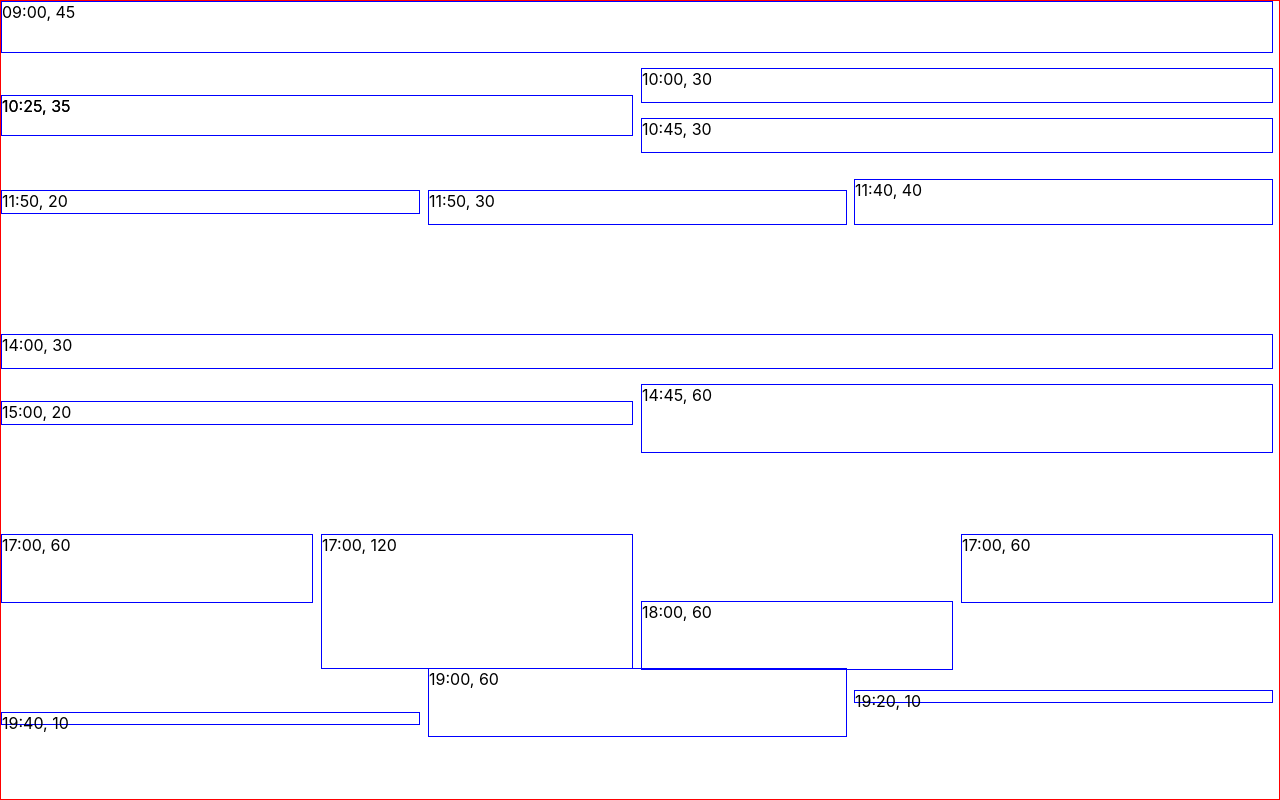
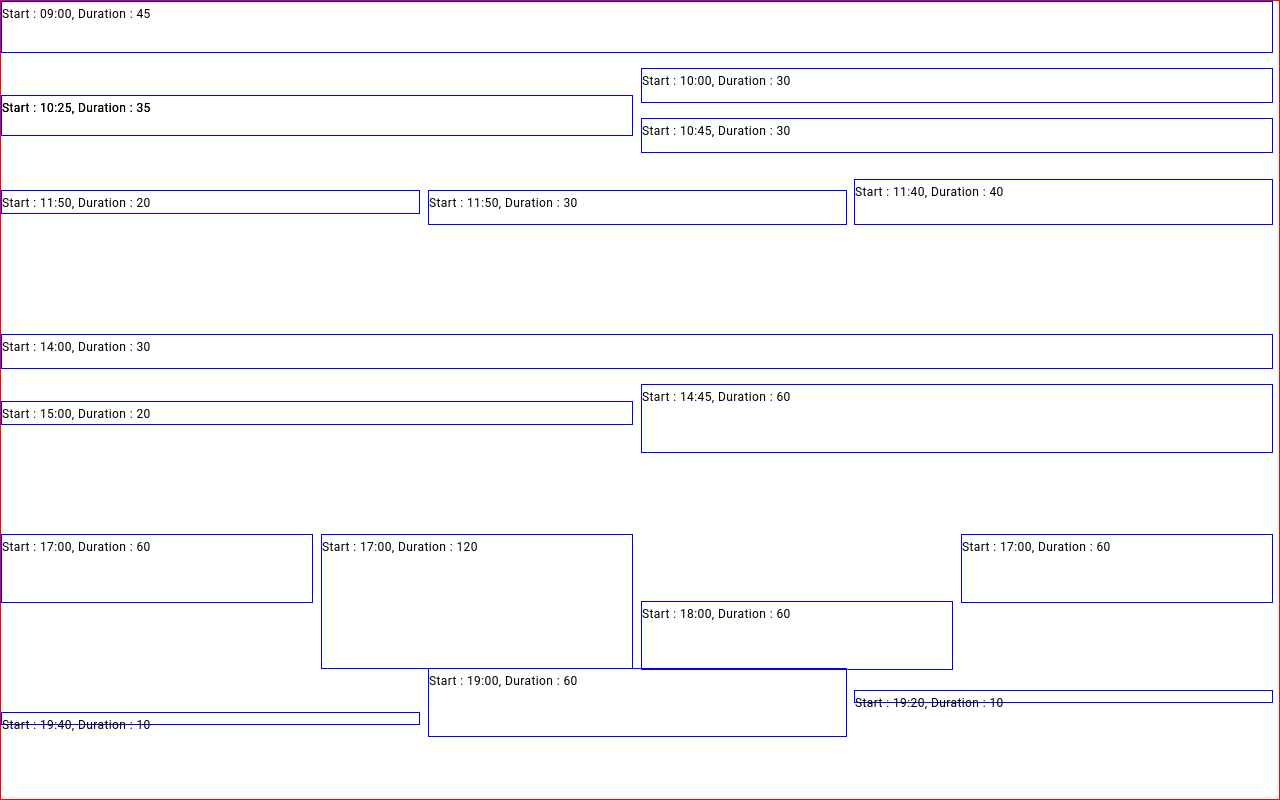
Before and after one commit to MyJooeee/schedule-events, a React (Create React App) app: page / in a window 1280 px wide. Built offline with nearby package versions, Linux system fonts and the light colour scheme.

Commit message:
Description event

```diff
--- a/src/Events/index.js
+++ b/src/Events/index.js
@@ -2,7 +2,7 @@
 // Core
 import { useEffect, useState, useRef } from "react";
 // Components
-import { Box, Container } from "@mui/material";
+import { Box, Container, Typography } from "@mui/material";
 // Logic
 import events from '../Data/index.json';
 
@@ -181,7 +181,9 @@ const Events = () => {
                 width: preparedEvent.width
               }
           }}>
-          {preparedEvent.start}, {preparedEvent.duration}
+          <Typography variant='caption'>
+            Start : {preparedEvent.start}, Duration : {preparedEvent.duration}
+          </Typography>
         </Box>
       ))}
     </Container>
```
